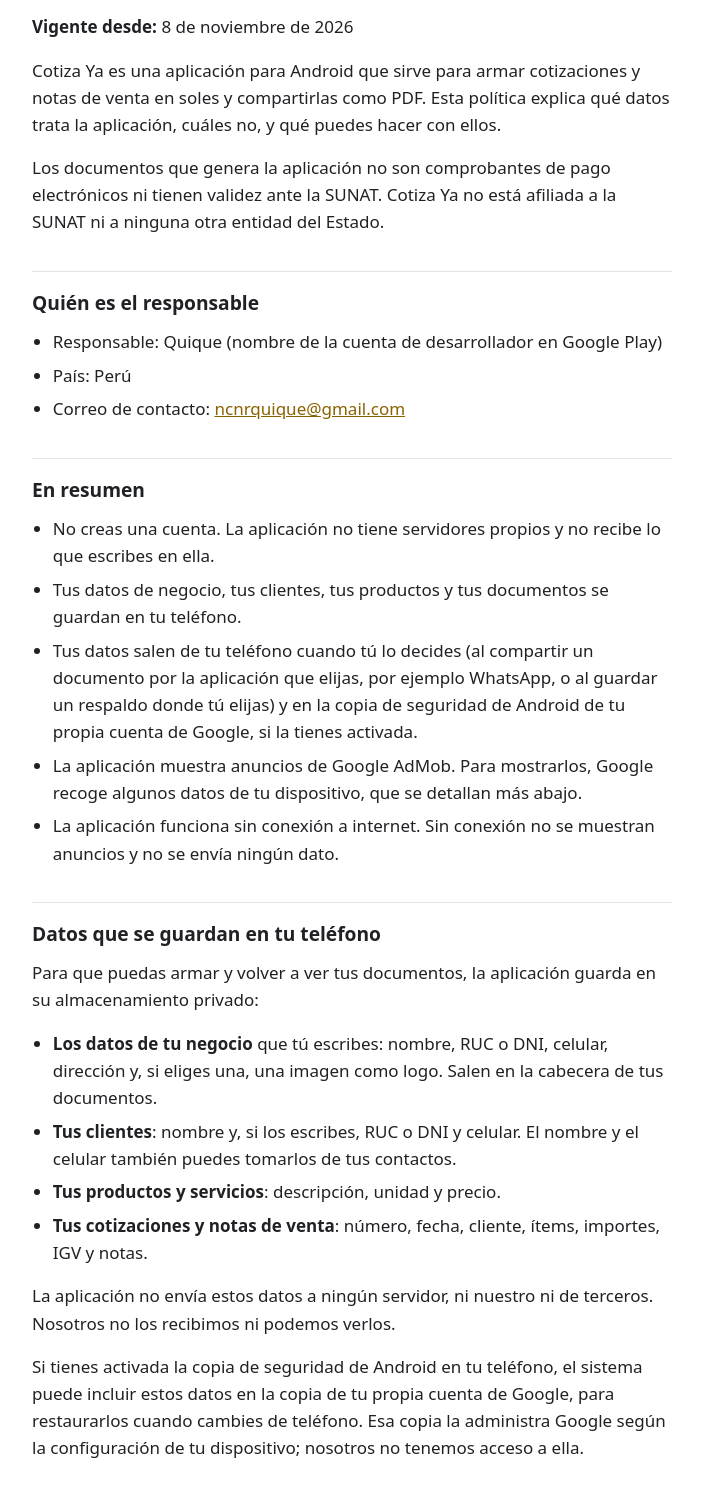
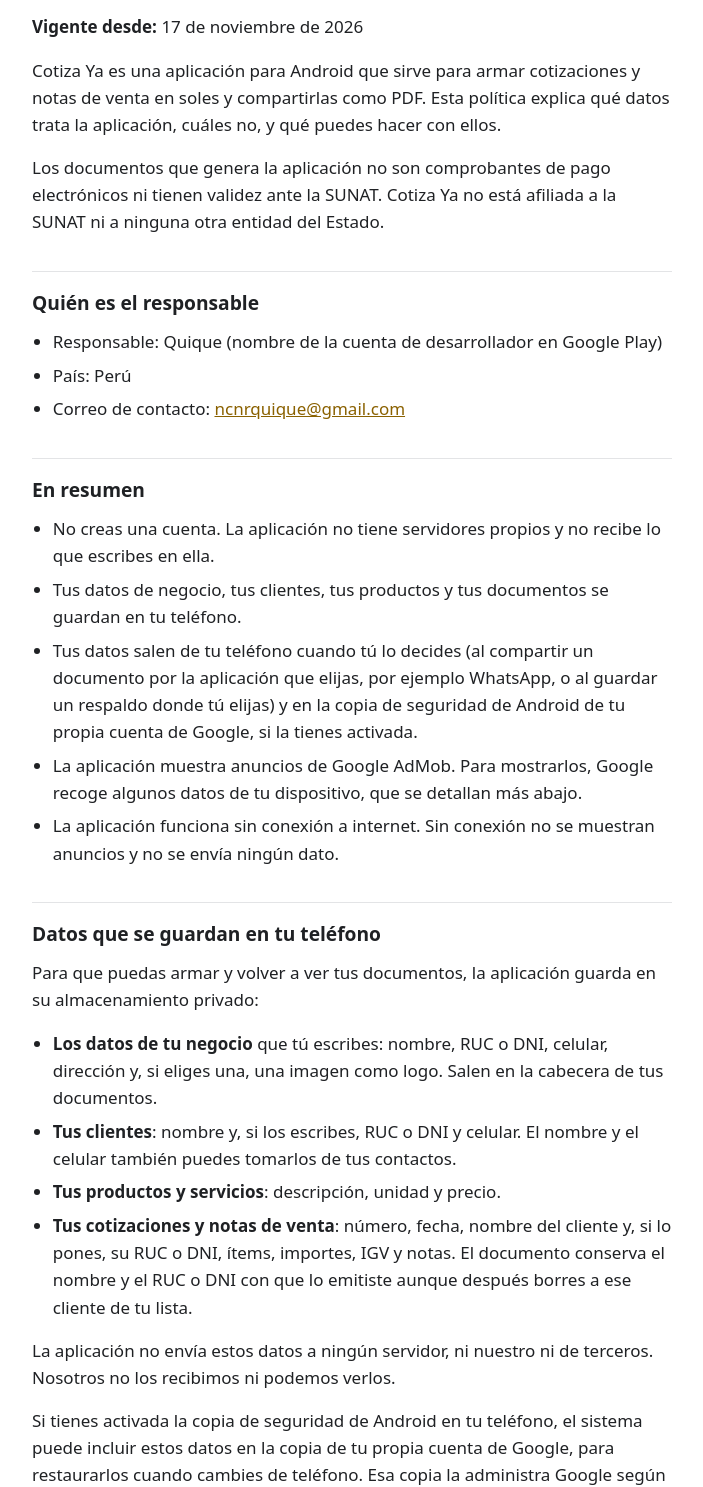
Before and after one commit to anchayhua/apps, a plain HTML site: page cotiza-ya/privacidad/index.html in a window 1280 px wide. Shown: the part 119-1606 px from the top of the page, without its empty margins (288-991 px from the left). Drawn offline with Linux system fonts and the light colour scheme.

Commit message:
docs(cotiza-ya): say a document keeps its customer's tax id

```diff
--- a/cotiza-ya/privacidad/index.html
+++ b/cotiza-ya/privacidad/index.html
@@ -27,7 +27,7 @@ footer { margin-top: 3rem; color: var(--suave); font-size: 0.9rem; }
 <main>
 <a class="volver" href="../../">← Todas las apps</a>
 <h1>Política de privacidad de Cotiza Ya</h1>
-<p><strong>Vigente desde:</strong> 8 de noviembre de 2026</p>
+<p><strong>Vigente desde:</strong> 17 de noviembre de 2026</p>
 <p>Cotiza Ya es una aplicación para Android que sirve para armar cotizaciones y notas de venta en soles y compartirlas como PDF. Esta política explica qué datos trata la aplicación, cuáles no, y qué puedes hacer con ellos.</p>
 <p>Los documentos que genera la aplicación no son comprobantes de pago electrónicos ni tienen validez ante la SUNAT. Cotiza Ya no está afiliada a la SUNAT ni a ninguna otra entidad del Estado.</p>
 <h2>Quién es el responsable</h2>
@@ -50,7 +50,7 @@ footer { margin-top: 3rem; color: var(--suave); font-size: 0.9rem; }
 <li><strong>Los datos de tu negocio</strong> que tú escribes: nombre, RUC o DNI, celular, dirección y, si eliges una, una imagen como logo. Salen en la cabecera de tus documentos.</li>
 <li><strong>Tus clientes</strong>: nombre y, si los escribes, RUC o DNI y celular. El nombre y el celular también puedes tomarlos de tus contactos.</li>
 <li><strong>Tus productos y servicios</strong>: descripción, unidad y precio.</li>
-<li><strong>Tus cotizaciones y notas de venta</strong>: número, fecha, cliente, ítems, importes, IGV y notas.</li>
+<li><strong>Tus cotizaciones y notas de venta</strong>: número, fecha, nombre del cliente y, si lo pones, su RUC o DNI, ítems, importes, IGV y notas. El documento conserva el nombre y el RUC o DNI con que lo emitiste aunque después borres a ese cliente de tu lista.</li>
 </ul>
 <p>La aplicación no envía estos datos a ningún servidor, ni nuestro ni de terceros. Nosotros no los recibimos ni podemos verlos.</p>
 <p>Si tienes activada la copia de seguridad de Android en tu teléfono, el sistema puede incluir estos datos en la copia de tu propia cuenta de Google, para restaurarlos cuando cambies de teléfono. Esa copia la administra Google según la configuración de tu dispositivo; nosotros no tenemos acceso a ella.</p>
```
